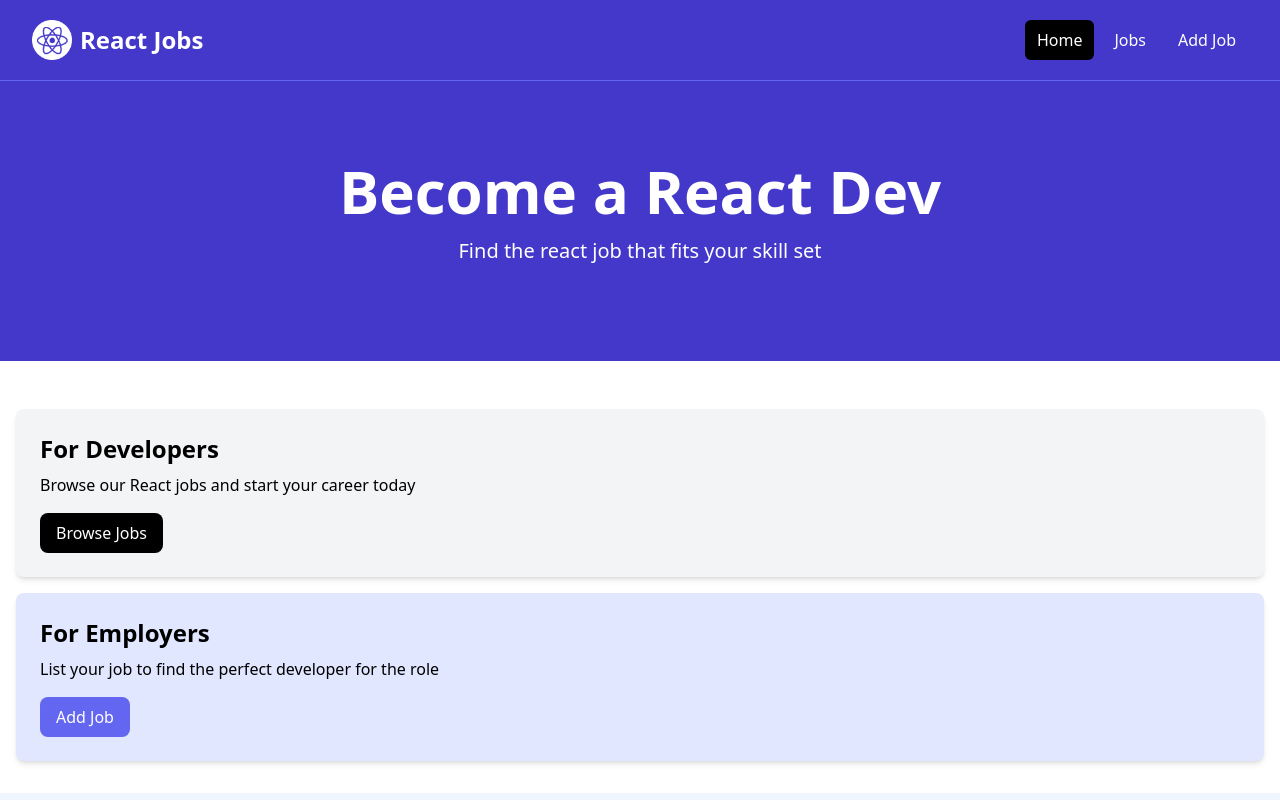
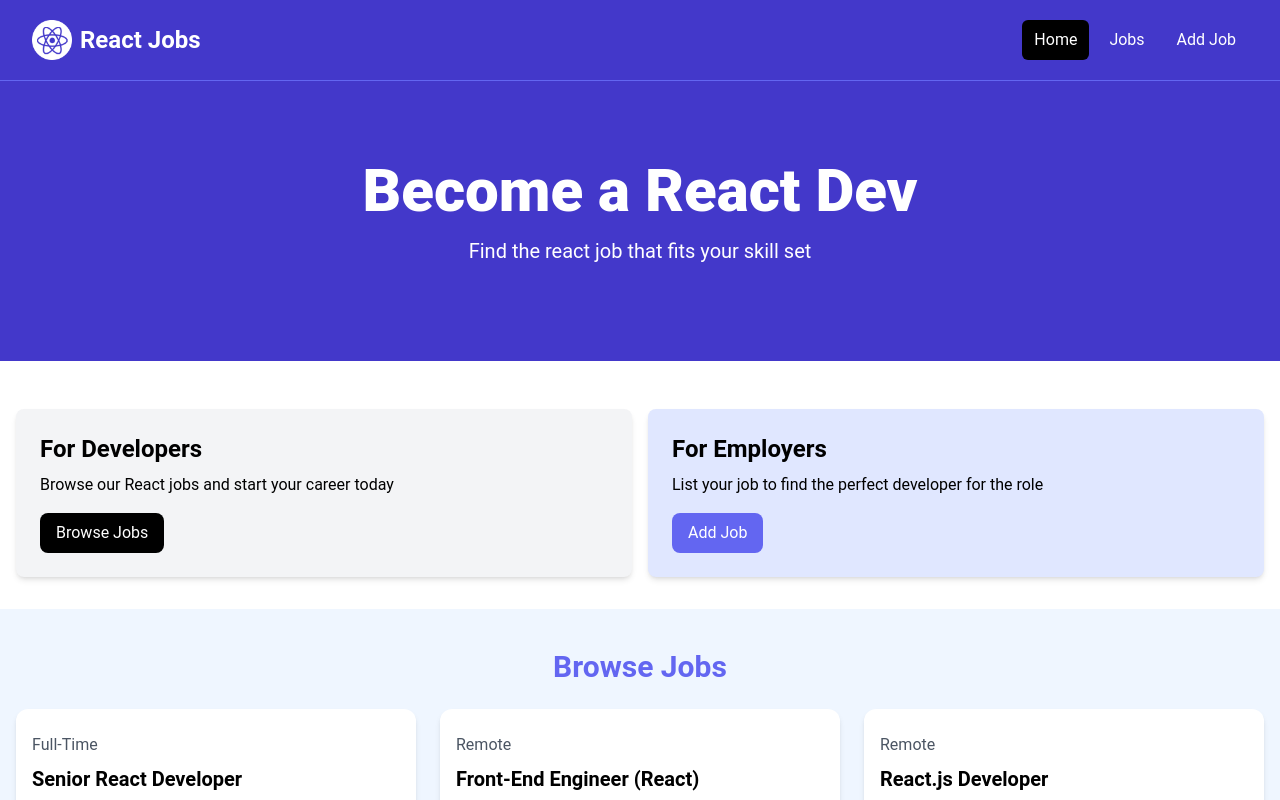
Before and after one commit to Philip-Machar/React-JS, a React (Vite) app: page / in a window 1280 px wide. Shown: the top 800 px of the page. Built offline with nearby package versions, Linux system fonts and the light colour scheme.

Commit message:
Initial commit

```diff
--- a/tailwind.config.js
+++ b/tailwind.config.js
@@ -1,16 +1,15 @@
 /** @type {import('tailwindcss').Config} */
 export default {
-  content: [
-    "./index.html",
-    "./src/**/*.{js,ts,jsx,tsx}",
-  ],
+  content: ['./index.html', './src/**/*.{js,ts,jsx,tsx}'],
   theme: {
     extend: {
-      fontFamily: ['Roboto', 'sans-serif'],
+      fontFamily: {
+        sans: ['Roboto', 'sans-serif'],
+      },
+      gridTemplateColumns: {
+        '70/30': '70% 28%',
+      },
     },
-    gridTemplateColumns: {
-      '70/30': '70% 28%',
-    }
   },
   plugins: [],
-}
+};
```
